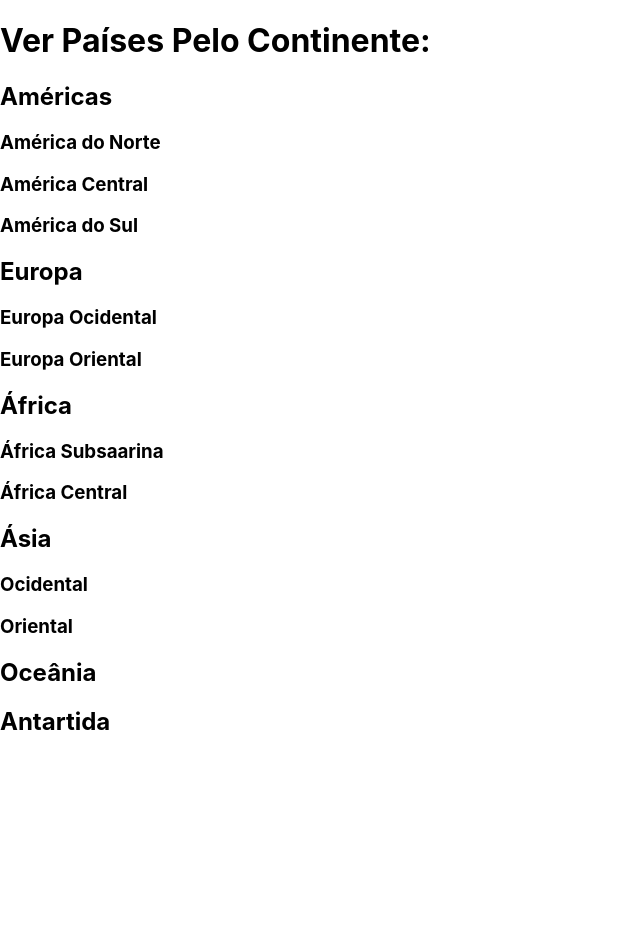
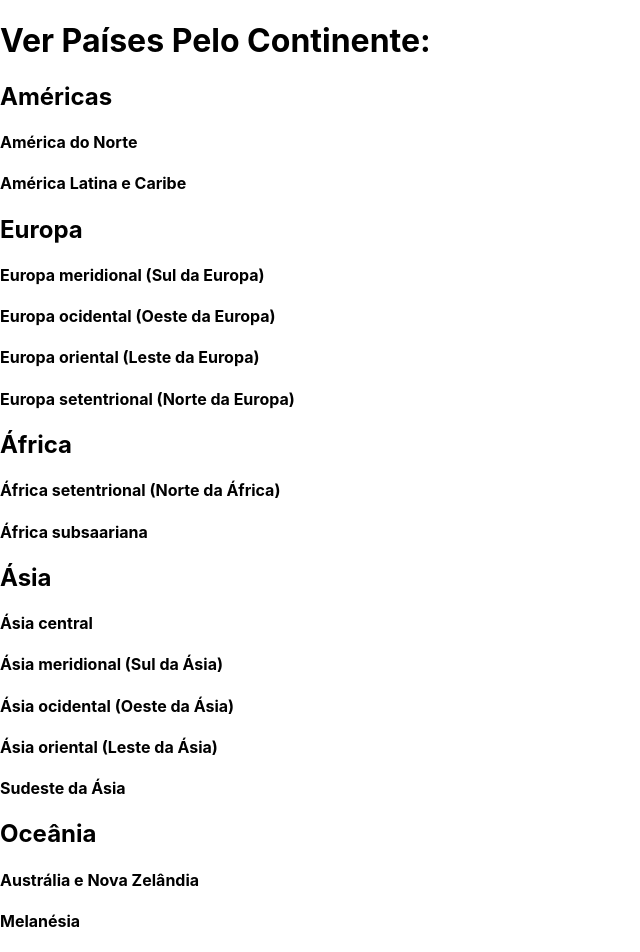
Before and after one commit to moisesfdasilva/paises-por-regiao, a React (Create React App) app: page / in a window 1280 px wide. Shown: the top 952 px of the page, without its empty margins (0-640 px from the left). Before the commit the page ends 800 px from the top, so only its background shows below. Built offline with nearby package versions, Linux system fonts and the light colour scheme.

Commit message:
Ajuste nas regiões em Home.jsx.

```diff
--- a/src/pages/Home.jsx
+++ b/src/pages/Home.jsx
@@ -6,19 +6,27 @@ class Home extends React.Component {
       <main>
         <h1>Ver Países Pelo Continente:</h1>
         <h2>Américas</h2>
-          <h3>América do Norte</h3>
-          <h3>América Central</h3>
-          <h3>América do Sul</h3>
+          <h4>América do Norte</h4>
+          <h4>América Latina e Caribe</h4>
         <h2>Europa</h2>
-          <h3>Europa Ocidental</h3>
-          <h3>Europa Oriental</h3>
+          <h4>Europa meridional (Sul da Europa)</h4>
+          <h4>Europa ocidental (Oeste da Europa)</h4>
+          <h4>Europa oriental (Leste da Europa)</h4>
+          <h4>Europa setentrional (Norte da Europa)</h4>
         <h2>África</h2>
-          <h3>África Subsaarina</h3>
-          <h3>África Central</h3>
+          <h4>África setentrional (Norte da África)</h4>
+          <h4>África subsaariana</h4>
         <h2>Ásia</h2>
-          <h3>Ocidental</h3>
-          <h3>Oriental</h3>
+          <h4>Ásia central</h4>
+          <h4>Ásia meridional (Sul da Ásia)</h4>
+          <h4>Ásia ocidental (Oeste da Ásia)</h4>
+          <h4>Ásia oriental (Leste da Ásia)</h4>
+          <h4>Sudeste da Ásia</h4>
         <h2>Oceânia</h2>
+          <h4>Austrália e Nova Zelândia</h4>
+          <h4>Melanésia</h4>
+          <h4>Micronésia</h4>
+          <h4>Polinésia</h4>
         <h2>Antartida</h2>
       </main>
     );
```
